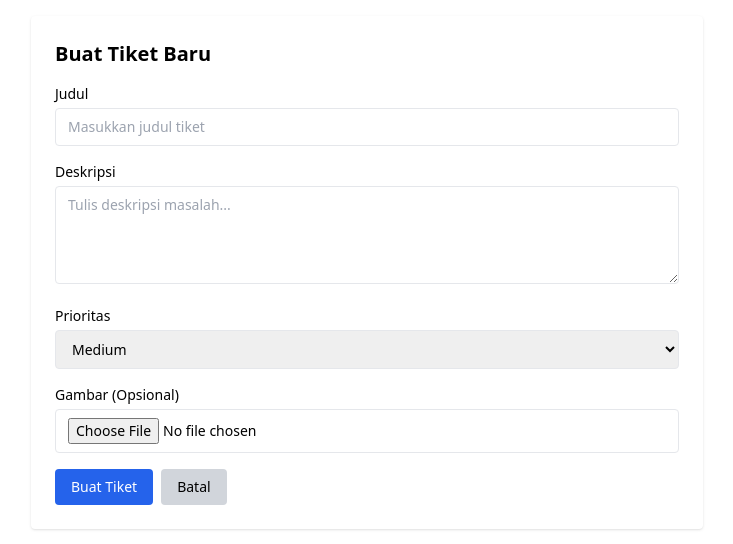
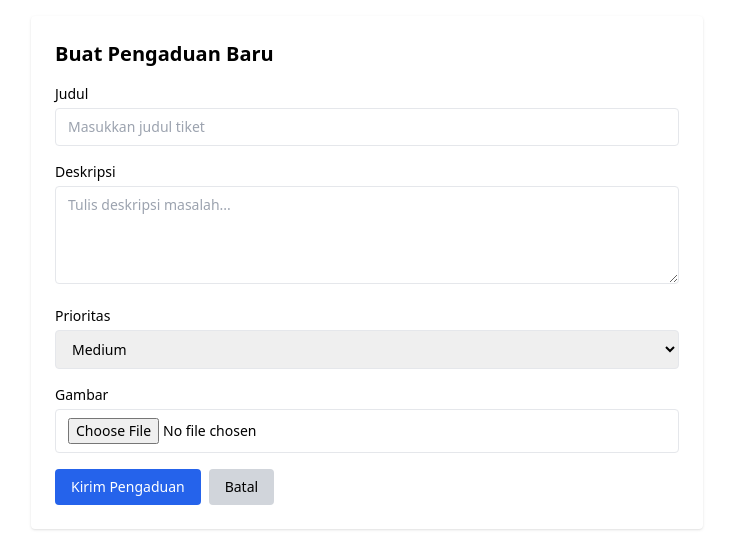
Before and after one commit to BramaAntoro/fe-pengaduan-masyarakat, a React (Vite) app: page /create-ticket in a window 1280 px wide. Shown: the top 544 px of the page, without its empty margins (273-1006 px from the left). Built offline with nearby package versions, Linux system fonts and the light colour scheme.

Commit message:
refacotr: test

```diff
--- a/src/components/Card.jsx
+++ b/src/components/Card.jsx
@@ -20,13 +20,13 @@ export const Card = ({ title }) => {
 
     if (statistics) {
         switch (title) {
-            case "Total Tiket":
+            case "Total Pengaduan":
                 displayValue = statistics.total_tickets;
                 break;
-            case "Tiket Aktif":
+            case "Pengaduan Aktif":
                 displayValue = statistics.active_tickets;
                 break;
-            case "Tiket Selesai":
+            case "Pengaduan Selesai":
                 displayValue = statistics.resolved_tickets;
                 break;
             default:
--- a/src/components/Sidebar.jsx
+++ b/src/components/Sidebar.jsx
@@ -8,13 +8,13 @@ export const Sidebar = ({ isOpen, onClose }) => {
             )}
             <aside className={`fixed z-40 top-0 left-0 w-64 h-full bg-white shadow transform transition-transform duration-200 ${isOpen ? "translate-x-0" : "-translate-x-full"} md:translate-x-0 md:static md:h-screen md:block`}>
                 <div className="p-4">
-                    <div className="font-bold text-blue-600 text-xl mb-6">TickTrack</div>
+                    <div className="font-bold text-blue-600 text-xl mb-6">Pengaduan masyarakat</div>
                     <ul className="space-y-2">
                         <Link to={'/'}>
                             <li className="text-gray-700 hover:bg-gray-100 p-2 rounded cursor-pointer">Dashboard</li>
                         </Link>
                         <Link to={'/ticket'}>
-                            <li className="text-gray-700 hover:bg-gray-100 p-2 rounded cursor-pointer">Tiket</li>
+                            <li className="text-gray-700 hover:bg-gray-100 p-2 rounded cursor-pointer">Pengaduan</li>
                         </Link>
                         <li className="text-gray-700 hover:bg-gray-100 p-2 rounded cursor-pointer">
                             <Link to={'/logout'}>Logout</Link>
--- a/src/components/admin/DashboardContent.jsx
+++ b/src/components/admin/DashboardContent.jsx
@@ -6,14 +6,14 @@ export const DashboardContent = () => {
     return (
         <main className="flex-1 p-4 bg-gray-50 min-h-screen">
             <div className="grid grid-cols-1 sm:grid-cols-2 lg:grid-cols-4 gap-4 mb-6">
-                <Card title="Total Tiket"  />
-                <Card title="Tiket Aktif" />
-                <Card title="Tiket Selesai"  />
+                <Card title="Total Pengaduan"  />
+                <Card title="Pengaduan Aktif" />
+                <Card title="Pengaduan Selesai"  />
             </div>
 
             <div className="grid grid-cols-1 lg:grid-cols-2 gap-4">
                 <div className="bg-white p-4 rounded shadow">
-                    <h2 className="text-lg font-semibold mb-4">Tiket Terbaru</h2>
+                    <h2 className="text-lg font-semibold mb-4">Pengaduan Terbaru</h2>
                     <ul>
                         <TicketItem />
                     </ul>
--- a/src/components/ticket/CreateTicket.jsx
+++ b/src/components/ticket/CreateTicket.jsx
@@ -39,7 +39,7 @@ export const CreateTicket = () => {
 
     return (
         <div className="max-w-2xl mx-auto p-6 bg-white shadow rounded mt-4">
-            <h1 className="text-xl font-semibold mb-4">Buat Tiket Baru</h1>
+            <h1 className="text-xl font-semibold mb-4">Buat Pengaduan Baru</h1>
             <form onSubmit={handleSubmit} className="space-y-4">
                 <div>
                     <label className="block text-sm font-medium mb-1">Judul</label>
@@ -76,7 +76,7 @@ export const CreateTicket = () => {
                     </select>
                 </div>
                 <div>
-                    <label className="block text-sm font-medium mb-1">Gambar (Opsional)</label>
+                    <label className="block text-sm font-medium mb-1">Gambar</label>
                     <input
                         type="file"
                         accept="image/*"
@@ -90,7 +90,7 @@ export const CreateTicket = () => {
                         disabled={isSubmitting}
                         className="bg-blue-600 hover:bg-blue-700 text-white px-4 py-2 rounded text-sm disabled:opacity-50"
                     >
-                        {isSubmitting ? "Membuat..." : "Buat Tiket"}
+                        {isSubmitting ? "Membuat..." : "Kirim Pengaduan"}
                     </button>
                     <button
                         type="button"
@@ -101,10 +101,6 @@ export const CreateTicket = () => {
                     </button>
                 </div>
             </form>
-
-            {/* Notifikasi */}
-            {message && <p className="mt-4 text-green-600 text-sm">{message}</p>}
-            {error && <p className="mt-4 text-red-600 text-sm">{error}</p>}
         </div>
     );
 };
--- a/src/components/ticket/TicketComponent.jsx
+++ b/src/components/ticket/TicketComponent.jsx
@@ -50,7 +50,7 @@ export const TicketContent = ({
                 {role === 'user' && (
                     <Link to="/create-ticket">
                         <button className="bg-green-600 hover:bg-green-700 text-white px-4 py-2 rounded text-sm mt-2 md:mt-0">
-                            + Buat Tiket
+                            + Buat pengaduan
                         </button>
                     </Link>
                 )}
@@ -63,7 +63,7 @@ export const TicketContent = ({
                     <table className="min-w-full table-auto border-collapse">
                         <thead>
                             <tr className="bg-gray-100 text-left text-sm font-semibold text-gray-600">
-                                <th className="p-3">ID TIKET</th>
+                                <th className="p-3">ID PENGADUAN</th>
                                 <th className="p-3">JUDUL</th>
                                 <th className="p-3">PELAPOR</th>
                                 <th className="p-3">STATUS</th>
--- a/src/components/ticket/TicketDetail.jsx
+++ b/src/components/ticket/TicketDetail.jsx
@@ -54,7 +54,7 @@ export const TicketDetail = () => {
                 onClick={() => navigate('/ticket')}
                 className="text-blue-600 hover:underline mb-4 inline-block"
             >
-                ← Kembali ke Daftar Tiket
+                ← Kembali ke Daftar Pengaduan
             </button>
 
             <div className="bg-white shadow rounded p-4 mb-6">
--- a/src/pages/Ticket.jsx
+++ b/src/pages/Ticket.jsx
@@ -34,7 +34,7 @@ export const Ticket = () => {
         <div className="flex h-screen bg-gray-100">
             <Sidebar isOpen={sidebarOpen} onClose={() => setSidebarOpen(false)} />
             <div className="flex flex-col flex-1">
-                <Header onToggleSidebar={() => setSidebarOpen(!sidebarOpen)} name="ticket" />
+                <Header onToggleSidebar={() => setSidebarOpen(!sidebarOpen)} name="pengaduan" />
                 <TicketContent
                     tickets={tickets}
                     loading={loading}
--- a/src/redux/action/auth/registerAction.jsx
+++ b/src/redux/action/auth/registerAction.jsx
@@ -5,6 +5,8 @@ const registerAction = (data) => (dispatch) => {
 
     ApiService().post('/api/register', data)
         .then((response) => {
+            localStorage.setItem("token", response.data.data.token);
+            localStorage.setItem("user", JSON.stringify(response.data.data.user));
             dispatch({
                 type: "AUTH_REGISTER_SUCCESS",
                 payload: {
--- a/src/redux/reducer/auth/registerReducer.jsx
+++ b/src/redux/reducer/auth/registerReducer.jsx
@@ -10,7 +10,6 @@ const registerReducer = (state = init, action) => {
         case "AUTH_REGISTER_INIT":
             return init
         case "AUTH_REGISTER_SUCCESS":
-            localStorage.setItem("token", action.payload.token);
             return {
                 ...state,
                 loading: false,
```
